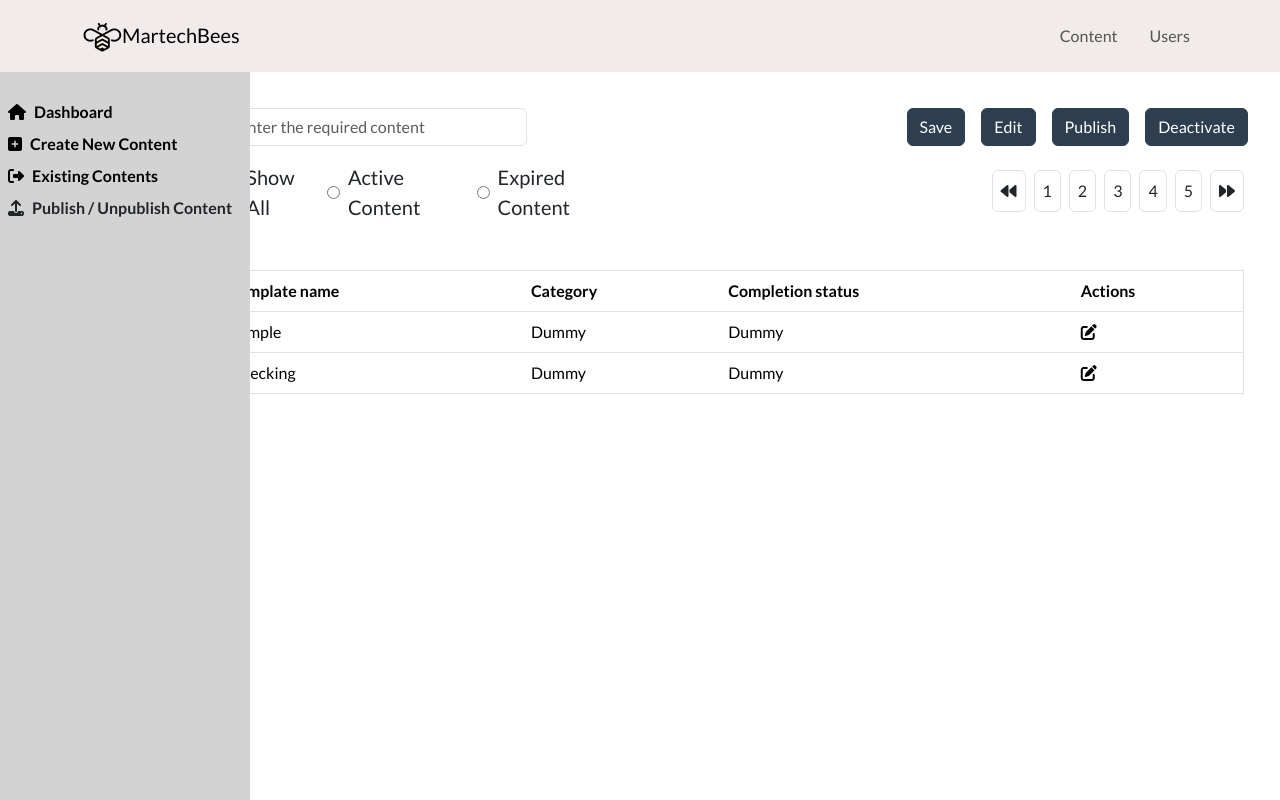
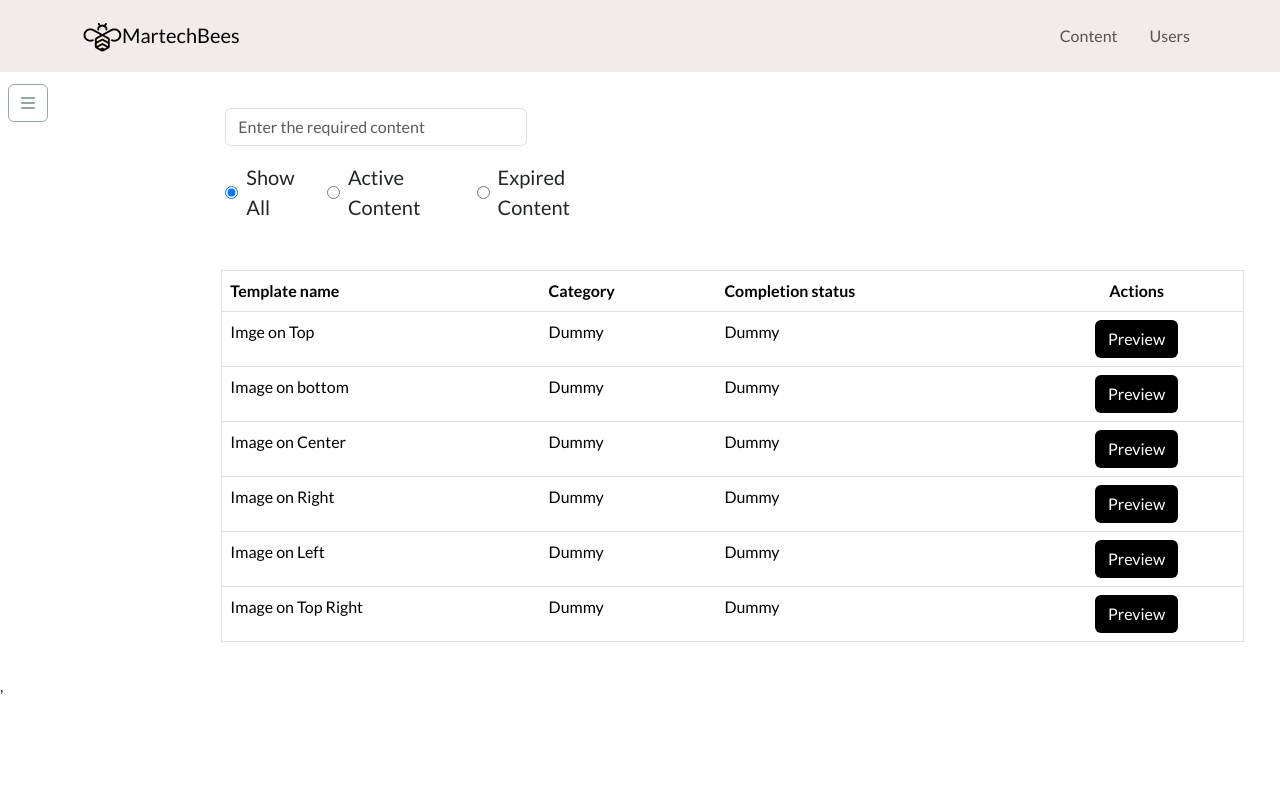
Before and after one commit to JAMESJOHN95/Content_Ui_TS, a React (Vite) app: page /existingcontents in a window 1280 px wide. Built offline with nearby package versions, Linux system fonts and the light colour scheme.

Commit message:
Existingcontent and Edit content updated

```diff
--- a/src/App.jsx
+++ b/src/App.jsx
@@ -7,6 +7,7 @@ import Layout from './Pages/Layout'
 import Home from './Componants/Home'
 import ExistingDetails from './Pages/ExistingDetails'
 import NewTemplate from './Pages/NewTemplate'
+import TemplateEditing from './Pages/TemplateEditing'
 
 function App() {
 
@@ -20,6 +21,7 @@ function App() {
           <Route path='/templates' element={<Templates />}/>
           <Route path='/existingcontents' element={<ExistingDetails />} />
           <Route path='/newtemplate' element={<NewTemplate />} />
+          <Route path='/templateEditing' element={<TemplateEditing/>} />
           {/* <Route path='/home' element={<Home/>}/> */}
         </Routes>
       </>
--- a/src/Componants/Header.jsx
+++ b/src/Componants/Header.jsx
@@ -5,6 +5,7 @@ import Navbar from 'react-bootstrap/Navbar';
 import logo from '../Images/logo.png'
 import '../App.css'
 import { Col, Row } from 'react-bootstrap';
+import { Link } from 'react-router-dom';
 
 function Header() {
   return (
@@ -34,7 +35,7 @@ function Header() {
         </Row>
         <Navbar.Collapse id="navbar-nav">
           <Nav className="ms-auto">
-            <Nav.Link href="#home" className="me-3 bold">Content</Nav.Link>
+           <Link  to={'/dashboard'} style={{textDecoration:'none'}}> <Nav.Link href="#home" className="me-3 bold">Content</Nav.Link></Link>
             <Nav.Link href="#features">Users</Nav.Link>
           </Nav>
         </Navbar.Collapse>
--- a/src/Pages/ExistingDetails.jsx
+++ b/src/Pages/ExistingDetails.jsx
@@ -1,8 +1,21 @@
 import React from 'react'
 import { Container } from 'react-bootstrap'
 import Layout from './Layout'
+import { useState } from 'react';
+import Button from 'react-bootstrap/Button';
+import Modal from 'react-bootstrap/Modal';
+import { Link } from 'react-router-dom';
+import logo from '../Images/logo.png'
+function ExistingDetails() {
+  const [show, setShow] = useState(false);
 
-function ExistingDetails() {
+  const handleClose = () => setShow(false);
+  const handleShow = () => setShow(true);
+  const [selectedFilter, setSelectedFilter] = useState('showAll');
+
+const handleFilterChange = (event) => {
+  setSelectedFilter(event.target.value);
+};
   return (
     <>
    <div className='container-fluid'>
@@ -19,6 +32,8 @@ function ExistingDetails() {
     value="showAll"
     name="contentFilter"
     id='showall'
+    checked={selectedFilter === 'showAll'}
+    onChange={handleFilterChange}
   />
   <label htmlFor="showall" className='me-3'>Show All</label>
 
@@ -28,24 +43,28 @@ function ExistingDetails() {
     value='activeContent'
     name="contentFilter"
     id='activecontent'
+    checked={selectedFilter === 'activeContent'}
+    onChange={handleFilterChange}
   />
   <label htmlFor="activecontent" className='me-3'>Active Content</label>
 
   <input
-
     type="radio"
     className='me-2'
     value='expiredContent'
     name="contentFilter"
     id='expiredcontent'
+    checked={selectedFilter === 'expiredContent'}
+    onChange={handleFilterChange}
   />
   <label htmlFor="expiredcontent" className='me-2'>Expired Content</label>
 </div>
 
+
   </div>
   <div className='col-md-2'></div>
   <div className='col-md-4 mt-5 pe-4 text-end'>
-                       <div>
+                     {/*   <div>
                             <button className='btn btn-primary ms-2 me-2'>Save</button>
                             <button className='btn btn-primary ms-2 me-2'>Edit</button>
                             <button className='btn btn-primary ms-2 me-2'>Publish</button>
@@ -59,7 +78,7 @@ function ExistingDetails() {
                         <button className="me-2 btn p-2 border rounded">4</button>
                         <button className="me-2 btn p-2 border rounded">5</button>
                         <button className="me-2 btn p-2 border rounded"><i class="fa-solid fa-forward"></i></button>
-                    </div>
+                    </div> */}
   </div>
   </div>
 
@@ -73,28 +92,84 @@ function ExistingDetails() {
                     <th>Template name</th>
                     <th>Category</th>
                     <th>Completion status</th>
-                    <th>Actions</th>
+                    <th className='text-center'>Actions</th>
                 </tr>
             </thead>
-            <tbody>
+            <tbody >
                 <tr>
-                    <td>Sample</td>
+                    <td>Imge on Top</td>
                     <td>Dummy</td>
                     <td>Dummy</td>
-                    <td><i class="fa-solid fa-pen-to-square"></i></td>
+                   {/*  <td><i class="fa-solid fa-pen-to-square"></i></td> */}
+                   <td className='text-center'><button className='btn' style={{color:'white',backgroundColor:'black'}} onClick={handleShow}>Preview</button></td>
                 </tr>
                 <tr>
-                    <td>Checking</td>
+                    <td>Image on bottom</td>
                     <td>Dummy</td>
                     <td>Dummy</td>
-                    <td><i class="fa-solid fa-pen-to-square"></i></td>
+                    <td className='text-center'><button className='btn' style={{color:'white',backgroundColor:'black'}} onClick={handleShow}>Preview</button></td>
+                </tr>
+                <tr>
+                    <td>Image on Center</td>
+                    <td>Dummy</td>
+                    <td>Dummy</td>
+                    <td className='text-center'><button className='btn' style={{color:'white',backgroundColor:'black'}}>Preview</button></td>
+                </tr>
+                <tr>
+                    <td>Image on Right</td>
+                    <td>Dummy</td>
+                    <td>Dummy</td>
+                    <td className='text-center'><button className='btn' style={{color:'white',backgroundColor:'black'}} onClick={handleShow}>Preview</button></td>
+                </tr>
+                <tr>
+                    <td>Image on Left</td>
+                    <td>Dummy</td>
+                    <td>Dummy</td>
+                    <td className='text-center'><button className='btn' style={{color:'white',backgroundColor:'black'}} onClick={handleShow}>Preview</button></td>
+                </tr>
+                <tr>
+                    <td>Image on Top Right</td>
+                    <td>Dummy</td>
+                    <td>Dummy</td>
+                    <td className='text-center'><button className='btn' style={{color:'white',backgroundColor:'black'}} onClick={handleShow}>Preview</button></td>
                 </tr>
             </tbody>
         </table></div></div>
     </div>
 
 
+    <Modal show={show} onHide={handleClose}size='lg'>
+        <Modal.Header closeButton>
+          <Modal.Title><img style={{ width: "40px", height: "30px" }} src={logo} alt="MartechBees Logo" />
+                        MartechBees</Modal.Title>
+        </Modal.Header>
+        <Modal.Body>
+          <div className='row'>
+            <div className='row'>
+              <h3 className='text-center'><b>Image on left - Template</b></h3>
+              <h4 className='text-left'><i>Design your new Ideas</i></h4>
+            </div>
+           <div className='row mt-4'>
+            <div className='col-md-1'></div>
+            <div className='col-md-4'>
+              <img src="https://media.istockphoto.com/id/1444291518/photo/black-woman-working-from-home-office.jpg?s=612x612&w=0&k=20&c=ruHb87Ryd6uOr7sRnqfOussQihY89gnGDLeisJnVi-M=" alt="no image" className='w-100' style={{height:'200px'}}/>
 
+            </div>
+            <div className='col-md-6'>
+              <p className='text-justify'>Lorem ipsum dolor sit amet consectetur adipisicing elit. Architecto eligendi autem laboriosam quo hic consectetur. Quidem blanditiis voluptatibus quibusdam non quis, earum cupiditate, maxime dignissimos distinctio vitae nobis sed alias!</p>
+              <Link><p className='text-end'>Readmore</p></Link>
+            </div>
+            <div className='col-md-1'></div></div>
+          </div>
+        </Modal.Body>
+        <Modal.Footer>
+                           <Link to={'/templateEditing'}> <button className='btn btn-primary ms-2 me-2'>Create a new Draft</button></Link>
+                            <button className='btn btn-primary ms-2 me-2'>Publish</button>
+                            <button className='btn btn-primary ms-2 me-2'>Deactivate</button>
+                            <button className='btn btn-primary ms-2 me-2' onClick={handleClose}>Close</button>
+
+        </Modal.Footer>
+      </Modal>
 
 
 
--- a/src/Pages/Layout.jsx
+++ b/src/Pages/Layout.jsx
@@ -8,7 +8,7 @@ export default function Sidebar() {
     <>
       {/* Toggler Button */}
       <button
-        className="d-lg-none btn btn-outline-secondary m-2"
+        className="sidebar-toggle btn btn-outline-secondary m-2 mt-4"
         onClick={() => setIsOpen(!isOpen)}
       >
         <i className={`fa-solid ${isOpen ? 'fa-xmark' : 'fa-bars'}`}></i>
--- /dev/null
+++ b/src/Pages/TemplateEditing.jsx
@@ -0,0 +1,94 @@
+import React, { useEffect, useState } from 'react';
+import Layout from './Layout';
+import { Link } from 'react-router-dom';
+
+function TemplateEditing() {
+    const [templateDetails, setTemplateDetails] = useState({
+        heading1: "Image on left - Template",
+        heading2: "Design your new Ideas",
+        content: "Lorem ipsum dolor sit amet consectetur adipisicing elit. Architecto eligendi autem laboriosam quo hic consectetur. Quidem blanditiis voluptatibus quibusdam non quis, earum cupiditate, maxime dignissimos distinctio vitae nobis sed alias!",
+        templateImage: "https://media.istockphoto.com/id/1444291518/photo/black-woman-working-from-home-office.jpg?s=612x612&w=0&k=20&c=ruHb87Ryd6uOr7sRnqfOussQihY89gnGDLeisJnVi-M=",
+        navlink: "Readmore"
+    });
+
+    const [preview, setPreview] = useState("");
+    const[key,setkey]=useState(0)
+    useEffect(() => {
+        if (templateDetails.templateImage instanceof File) {
+            setPreview(URL.createObjectURL(templateDetails.templateImage));
+        } else {
+            setPreview(templateDetails.templateImage);
+        }
+    }, [templateDetails.templateImage]);
+
+    const handleFile = (e) => {
+        setTemplateDetails({ ...templateDetails, templateImage: e.target.files[0] });
+    };
+
+    const handleCancel = () => {
+        setTemplateDetails({
+            heading1: "Image on left - Template",
+            heading2: "Design your new Ideas",
+            content: "Lorem ipsum dolor sit amet consectetur adipisicing elit. Architecto eligendi autem laboriosam quo hic consectetur. Quidem blanditiis voluptatibus quibusdam non quis, earum cupiditate, maxime dignissimos distinctio vitae nobis sed alias!",
+            templateImage: "https://media.istockphoto.com/id/1444291518/photo/black-woman-working-from-home-office.jpg?s=612x612&w=0&k=20&c=ruHb87Ryd6uOr7sRnqfOussQihY89gnGDLeisJnVi-M=",
+            navlink: "Readmore"
+        })
+        setPreview("");
+        if(key==0)
+            {
+              setkey(1)
+            }
+            else{
+              setkey(0)
+            }
+    };
+
+    return (
+        <>
+            <div className='row'>
+                <div className='col-md-2'>
+                    <Layout />
+                </div>
+                <div className='col-md-10 mt-5'>
+                    <div className='row border mx-5 p-4'>
+                        <div className='row'>
+                        <input type="text" className='form-control text-center p-4 fw-bold border-0' style={{fontSize:'30px'}}value={templateDetails?.heading1} onChange={(e)=>{setTemplateDetails({...templateDetails,heading1:e.target.value})}}/>
+                        <input type="text" style={{fontSize:'20px',fontStyle:'italic'}} className='form-control border-0 p-4'value={templateDetails?.heading2} onChange={(e)=>{setTemplateDetails({...templateDetails,heading2:e.target.value})}}/>
+                        </div>
+                        <div className='row mt-4'>
+                            <div className='col-md-1'></div>
+                            <div className='col-md-4'>
+                                <label htmlFor="templateImage">
+                                    <input
+                                        id="templateImage"
+                                        style={{ display: 'none' }}
+                                        type="file"
+                                        onChange={(e) => handleFile(e)}
+                                    key={key}
+                                    />
+                                    <img
+                                        src={preview ? preview : "https://media.istockphoto.com/id/1444291518/photo/black-woman-working-from-home-office.jpg?s=612x612&w=0&k=20&c=ruHb87Ryd6uOr7sRnqfOussQihY89gnGDLeisJnVi-M="}
+                                        alt="no image"
+                                        className='w-100'
+                                        style={{ height: '200px' }}
+                                    />
+                                </label>
+                            </div>
+                            <div className='col-md-6'>
+                          <textarea type="text" className='form-control p-4'value={templateDetails?.content} onChange={(e)=>{setTemplateDetails({...templateDetails,content:e.target.value})}}/>
+                                <Link style={{textDecoration:'none'}}>
+                                <input style={{color:'blue'}} type="text" className='form-control p-4 border-0'value={templateDetails?.navlink} onChange={(e)=>{setTemplateDetails({...templateDetails,navlink:e.target.value})}}/>
+                                </Link>
+                                <button className='btn btn-primary ms-2 me-2'>Create</button>
+                                <button className='btn btn-primary ms-2 me-2' onClick={handleCancel}>Cancel</button>
+                            </div>
+                            <div className='col-md-1'></div>
+                        </div>
+                    </div>
+                </div>
+            </div>
+        </>
+    );
+}
+
+export default TemplateEditing;
--- a/src/index.css
+++ b/src/index.css
@@ -2,14 +2,19 @@ body{
   padding-top: 60px;
   overflow-x: hidden;
 }
-@media (min-width: 992px) {
+@media (min-width:1450px) {
   .side-bar {
     left: 0 !important; /* Keep it visible on large screens */
   }
   .overlay {
-    display: none;
+    display:none;
   }
-  button {
-    display: none;
+  .sidebar-toggle {
+    display:none  !important;
   }
 }
+@media (max-width: 1449px) {
+  .toggle-btn {
+    display: block !important;
+  }
+}
```
Also changed, not shown: src/Pages/NewTemplate.jsx (+12 -14 lines).
